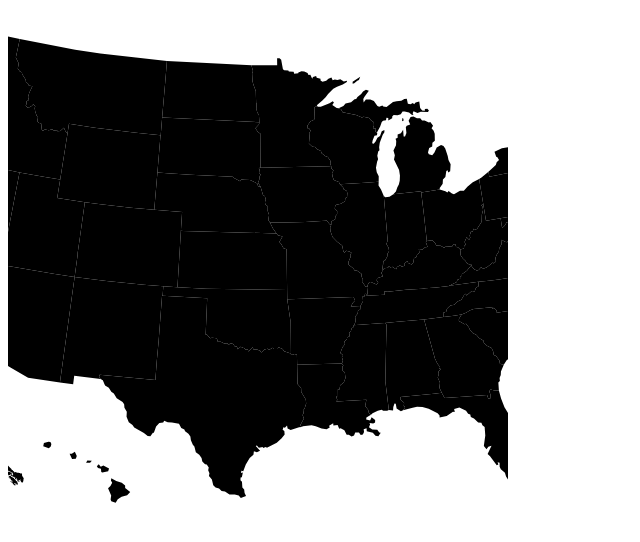
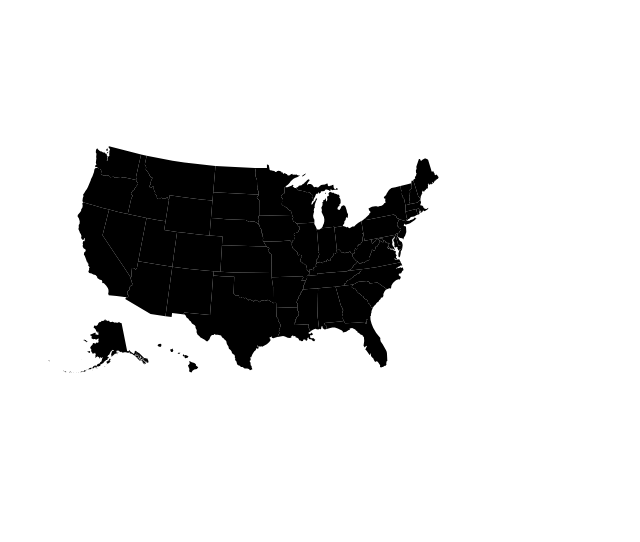
Before and after one commit to MarkusMannheim/D3tutorials, a plain HTML site: page index.html in a window 1280 px wide. Shown: the whole page, without its empty margins (0-640 px from the left). Drawn offline with nearby package versions, Linux system fonts and the light colour scheme.

Commit message:
Add files via upload

```diff
--- a/index.html
+++ b/index.html
@@ -19,7 +19,8 @@
 
       //Define map projection
 			var projection = d3.geoAlbersUsa()
-								    .translate([w / 2, h / 2]);
+								    .translate([w / 2, h / 2])
+                    .scale([500]);
 
   		//Define default path generator
   		var path = d3.geoPath()
```
